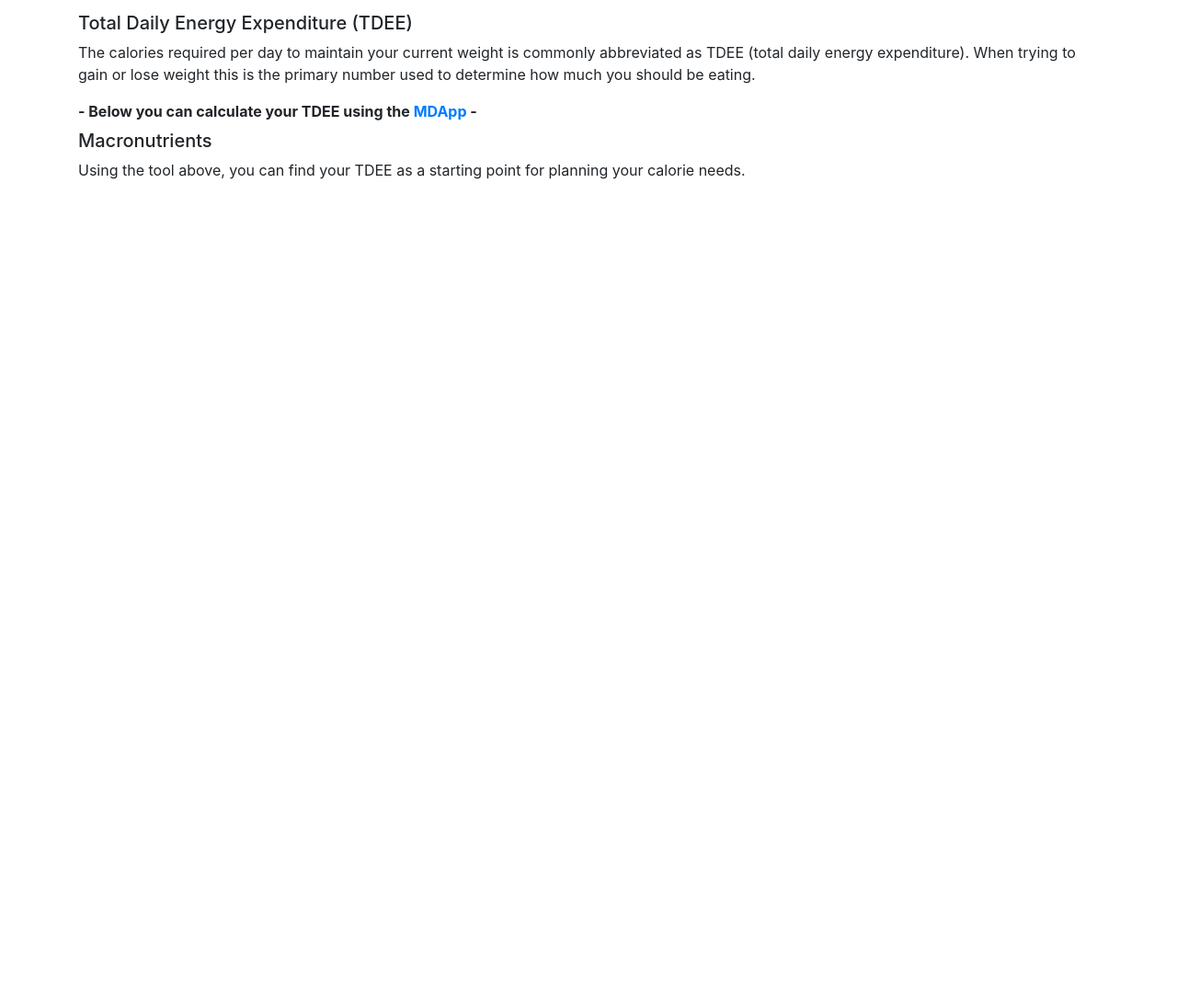
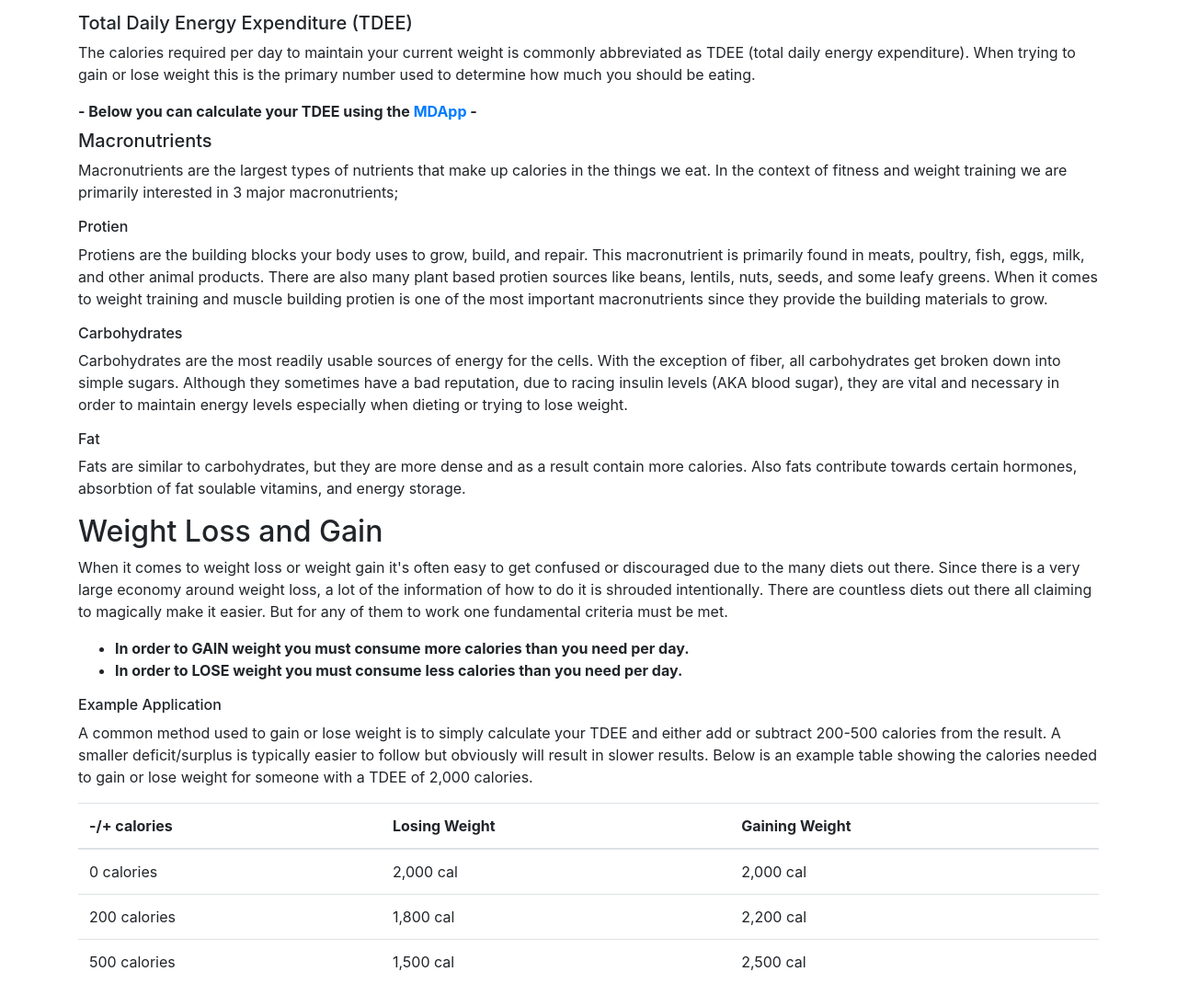
Before and after one commit to JacobMooney/SimplyFit, a website: page information.html in a window 1280 px wide. Shown: the part 598-1692 px from the top of the page at 92% size. Before the commit the page ends 859 px from the top, so only its background shows below. Drawn offline with nearby package versions, Linux system fonts and the light colour scheme.

Commit message:
added content and more stlyes

```diff
--- a/css/styles.css
+++ b/css/styles.css
@@ -17,18 +17,22 @@
 
 .main-wrapper {
     height: 100vh;
-  }
+}
 
-.container-fluid{
+.container-fluid {
     padding: 0%;
 }
 
-.jumbotron{
+.jumbotron {
     margin: 0px;
 }
 
-.navbar{
-    background-color: #AB5236;
+.welcome-text {
+    height: 400px;
+}
+
+.navbar {
+    background: linear-gradient(90deg, #AB5236, #ff9b7d);
     border-bottom: 0.16em solid rgb(255, 255, 255);
 }
 
@@ -55,10 +59,10 @@
     text-align: center;
     transition: all 0.5s;
     background-color: white;
-  }
+}
 
-  .bn3:hover {
+.bn3:hover {
     color: white;
     background-color: #AB5236;
     border: 0.16em solid #AB5236;
-  }
+}
--- a/information.html
+++ b/information.html
@@ -14,20 +14,17 @@
 </head>
 
 <body>
-    <nav class="navbar navbar-expand-md">
+    <nav class="navbar navbar-expand">
         <a class="navbar-brand text-light" href="index.html">Simply Fit</a>
-        <button class="navbar-toggler" type="button" data-toggle="collapse" data-target="#navbarNav"
-            aria-controls="navbarNav" aria-expanded="false" aria-label="Toggle navigation">
-            <span class="navbar-toggler-icon"></span>
-        </button>
-        <div class="collapse navbar-collapse" id="navbarNav">
+        <div id="navbarNav">
             <ul class="navbar-nav">
                 <li class="nav-item">
-                    <a class="nav-link text-light" href="information.html">Learn <span
-                            class="sr-only">(current)</span></a>
+                    <a class="nav-link text-light" href="information.html">
+                        <img class="material-icons" src="img/school_white_36dp.svg" alt="my icon" /> Learn</a>
                 </li>
                 <li class="nav-item">
-                    <a class="nav-link text-light" href="#">Train</a>
+                    <a class="nav-link text-light" href="#">
+                        <img class="material-icons" src="img/fitness_center_white_36dp.svg" alt="my icon" />Train</a>
                 </li>
             </ul>
         </div>
@@ -64,14 +61,79 @@
                     daily energy expenditure). When trying to gain or lose weight this is the primary number used to
                     determine how much you should be eating. </p>
                 <div class="font-weight-bold">- Below you can calculate your TDEE using the <a
-                    href="https://www.mdapp.co/">MDApp</a> -</div>
+                        href="https://www.mdapp.co/">MDApp</a> -</div>
                 <div id="mdapp-widget" app-id="556"></div>
             </div>
         </div>
         <h5 class="mt-2">Macronutrients</h5>
-        <p>Using the tool above, you can find your TDEE as a starting point for planning your calorie needs.</p>
+        <p>Macronutrients are the largest types of nutrients that make up calories in the things we eat. In the context
+            of fitness and weight training we are primarily interested in 3 major macronutrients;</p>
+        <h6>Protien</h6>
+        <p>Protiens are the building blocks your body uses to grow, build, and repair. This macronutrient is primarily
+            found in meats, poultry, fish, eggs, milk, and other animal products. There are also many plant based
+            protien sources like beans, lentils, nuts, seeds, and some leafy greens. When it comes to weight training
+            and muscle building protien is one of the most important macronutrients since they provide the building
+            materials to grow.</p>
+        <h6>Carbohydrates</h6>
+        <p>Carbohydrates are the most readily usable sources of energy for the cells. With the exception of fiber, all
+            carbohydrates get broken down into simple sugars. Although they sometimes have a bad reputation, due to
+            racing insulin levels (AKA blood sugar), they are vital and necessary in order to maintain energy levels
+            especially when dieting or trying to lose weight.
+        </p>
+        <h6>Fat</h6>
+        <p>
+            Fats are similar to carbohydrates, but they are more dense and as a result contain more calories. Also fats
+            contribute towards certain hormones, absorbtion of fat soulable vitamins, and energy
+            storage.</p>
+        <h2>Weight Loss and Gain</h2>
+        <p>When it comes to weight loss or weight gain it's often easy to get confused or discouraged due to the many
+            diets out there. Since there is a very large economy around weight loss, a lot of the information of how to
+            do it is shrouded intentionally. There are countless diets out there all claiming to magically make it
+            easier. But for any of them to work one fundamental criteria must be met.</p>
+        <ul>
+            <li><strong>In order to GAIN weight you must consume more calories than you need per day.</strong></li>
+            <li><strong>In order to LOSE weight you must consume less calories than you need per day.</strong></li>
+        </ul>
+        <h6>Example Application</h6>
+        <p>A common method used to gain or lose weight is to simply calculate your TDEE and either add or subtract 200-500 calories from the result. A smaller deficit/surplus is typically easier to follow but obviously will result in slower results. Below is an example table showing the calories needed to gain or lose weight for someone with a TDEE of 2,000 calories.</p>
+        <table class="table">
+            <thead>
+                <tr>
+                    <th>
+                        -/+ calories
+                    </th>
+                    <th>
+                        Losing Weight<br>
+                        <span class="font-weight-normal"></span>
+                    </th>
+                    <th>
+                        Gaining Weight<br>
+                        <span class="font-weight-normal"></span>
+                    </th>
+                </tr>
+            </thead>
+            <tbody>
+                <tr>
+                    <td>0 calories</td>
+                    <td>2,000 cal</td>
+                    <td>2,000 cal</td>
+                </tr>
+                <tr>
+                    <td>200 calories</td>
+                    <td>1,800 cal</td>
+                    <td>2,200 cal</td>
+                </tr>
+                <tr>
+                    <td>500 calories</td>
+                    <td>1,500 cal</td>
+                    <td>2,500 cal</td>
+                </tr>
+            </tbody>
+        </table>
 
     </div>
+
+
 
     <!-- jQuery must come first, then Popper.js, then the Bootstrap JavaScript plugins.-->
     <script async src="https://tools.mdapp.co/js/sdk.js"></script>
--- a/package.json
+++ b/package.json
@@ -18,6 +18,7 @@
     "bootstrap-social": "^5.1.1",
     "font-awesome": "^4.7.0",
     "jquery": "^3.5.1",
+    "material-design-icons": "^3.0.1",
     "popper.js": "^1.16.1"
   }
 }
```
Also changed, not shown: index.html (+11 -14 lines), img/fitness_center_white_36dp.svg (added), img/school_white_36dp.svg (added), 2 other files.
